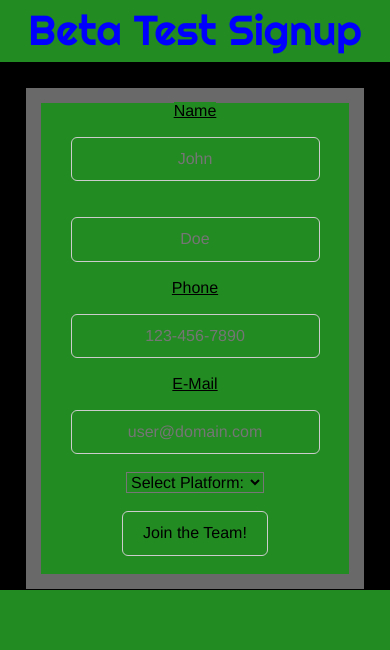
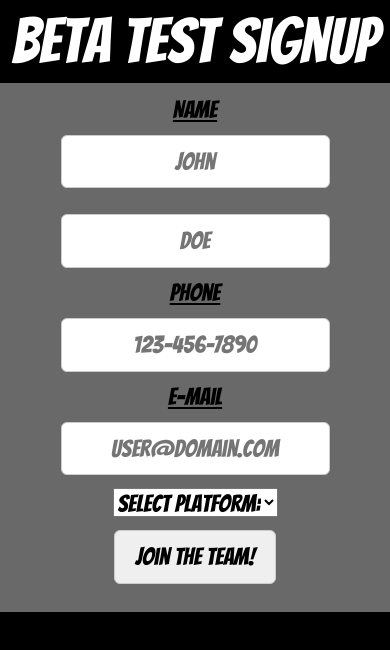
Before and after one commit to WilliamsonIIT/362_Project_01, a plain HTML site: page index.html in a window 390 px wide. Drawn offline with Linux system fonts and the light colour scheme.

Commit message:
Changes for Validation

```diff
--- a/index.html
+++ b/index.html
@@ -4,7 +4,7 @@
     <title>Cameron Williamson - Project 1</title>
     <meta charset="utf-8" />
     <meta name="viewport" content="width=device-width,initial-scale=1.0,shrink-to-fit=no" />
-    <link href="https://fonts.googleapis.com/css?family=Righteous" rel="stylesheet">
+<link href="https://fonts.googleapis.com/css?family=Bangers" rel="stylesheet">
     <link rel="stylesheet" media="screen" href="screen.css" />
   </head>
   <body>
@@ -13,13 +13,13 @@
     </header>
     <div class='container1'>
       <div class='box'>
-        <label for="name">Name</label>
-        <p><input type="text" name="first_name" id="name" placeholder="John" ></label></p>
-        <p><input type="text" name="last_name"  id="name" placeholder="Doe"></label></p>
+        <label for="fname">Name</label>
+        <p><input type="text" name="first_name" id="fname" placeholder="John" ></p>
+        <p><input type="text" name="last_name"  id="lname" placeholder="Doe"></p>
         <label for="phone">Phone</label>
-        <p><input type="tel" name="phone" id="phone" placeholder="123-456-7890"</label></p>
+        <p><input type="tel" name="phone" id="phone" placeholder="123-456-7890"></p>
         <label for="email">E-Mail</label>
-        <p><input type="email" name="email" id="email" placeholder="user@domain.com"</label></p>
+        <p><input type="email" name="email" id="email" placeholder="user@domain.com"></p>
         <select name="platform_menu" id="drop">
         <option value=null>Select Platform:</option>
         <option value="Apple">iPhone</option>
@@ -28,7 +28,6 @@
         <option value="Sony">Playstation 4</option>
         <option value="Nintendo">Nintendo Switch</option>
         <option value="Computer">PC/Mac</option>
-        </optgroup>
         </select>
         <p><input type="submit" value="Join the Team!"></p>
       </div>
--- a/screen.css
+++ b/screen.css
@@ -151,11 +151,12 @@
     border: 1px white;
 }
 body {
-    font-family: 'Raleway', Helvetica, sans-serif;
+    font-family: 'Bangers', cursive;
     background: black;
+    font-size: 1.5em;
 }
 h1 {
-    font-family: 'Righteous', cursive;
+    font-family: 'Bangers', cursive;
     font-size: 2.618em;
 }
 p {
@@ -176,31 +177,3 @@ input {
 input::placeholder {
     text-align: center;
 }
-
-@media only screen and (max-width: 480px) {
-    * {
-        box-sizing: border-box;
-        background: #228b22;
-    }
-    .header {
-        text-align: center;
-        padding: 0px;
-        color: blue;
-        font-size: 1em;
-        padding: 10px;
-        width: 100%;
-    }
-    .container1 {
-        border: 1px black;
-        border-style: solid;
-        margin: 25px;
-    }
-    .box {
-        width: 100%;
-        text-align: center;
-        border: 1px black;
-    }
-    p {
-        padding: 10px;
-    }
-}
```
